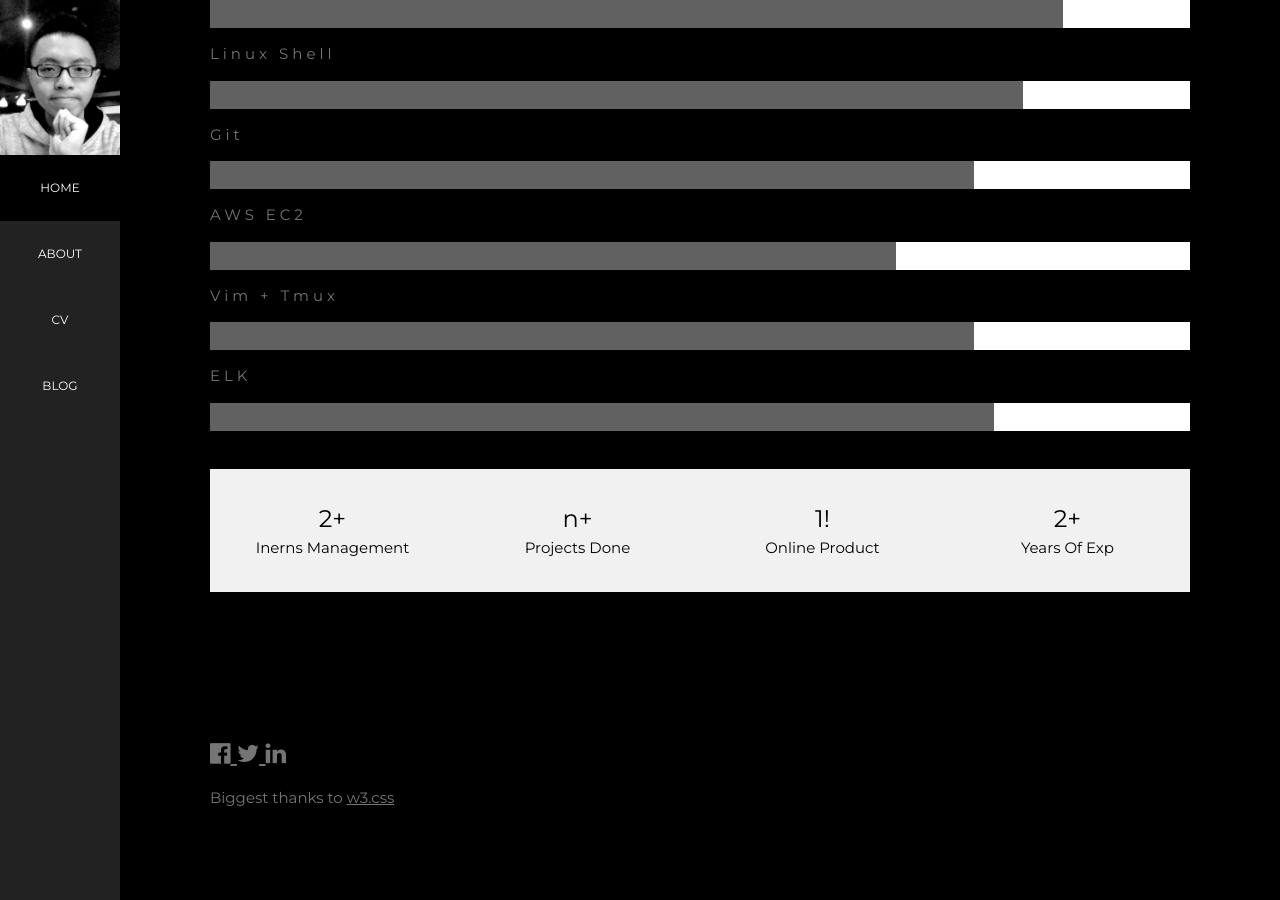
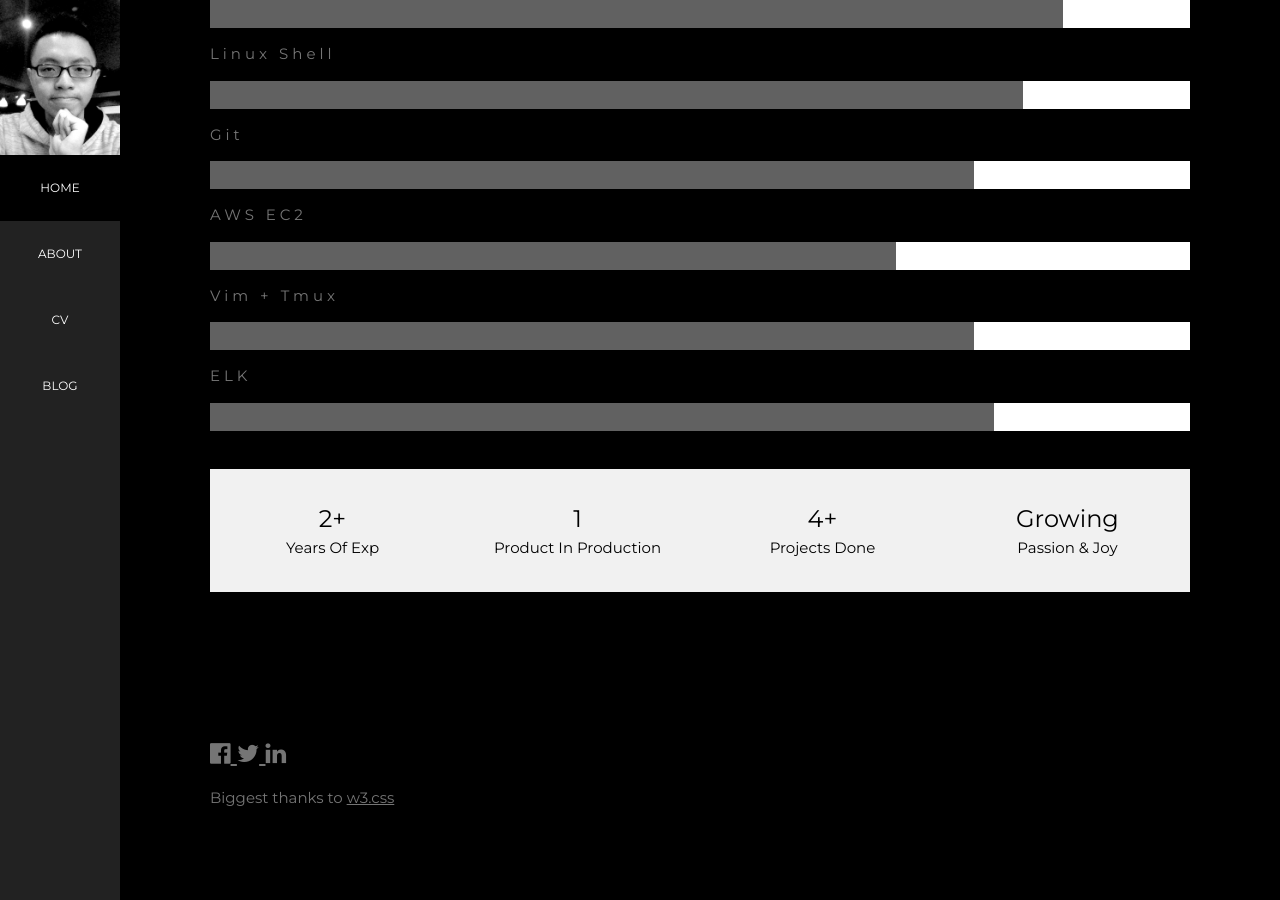
Before and after one commit to LplusKira/LplusKira.github.io, a Jekyll site: the page built from index.html, in a window 1280 px wide and 900 px high, scrolled down 2403 px. Built offline with Jekyll 4.4.1, drawn with Linux system fonts in a browser that asks for light colours.

Commit message:
just update milestones

```diff
--- a/_layouts/default.html
+++ b/_layouts/default.html
@@ -172,19 +172,22 @@ body, h1,h2,h3,h4,h5,h6 {font-family: "Montserrat", sans-serif}
     <div class="w3-row w3-center w3-padding-16 w3-section w3-light-grey">
       <div class="w3-quarter w3-section">
         <span class="w3-xlarge">2+</span><br>
-        Inerns Management
+        Years Of Exp
       </div>
+
       <div class="w3-quarter w3-section">
-        <span class="w3-xlarge">n+</span><br>
+        <span class="w3-xlarge">1</span><br>
+        Product In Production
+      </div>
+
+      <div class="w3-quarter w3-section">
+        <span class="w3-xlarge">4+</span><br>
         Projects Done
       </div>
+
       <div class="w3-quarter w3-section">
-        <span class="w3-xlarge">1!</span><br>
-        Online Product
-      </div>
-      <div class="w3-quarter w3-section">
-        <span class="w3-xlarge">2+</span><br>
-        Years Of Exp
+        <span class="w3-xlarge">Growing</span><br>
+        Passion & Joy
       </div>
     </div>
 
```
